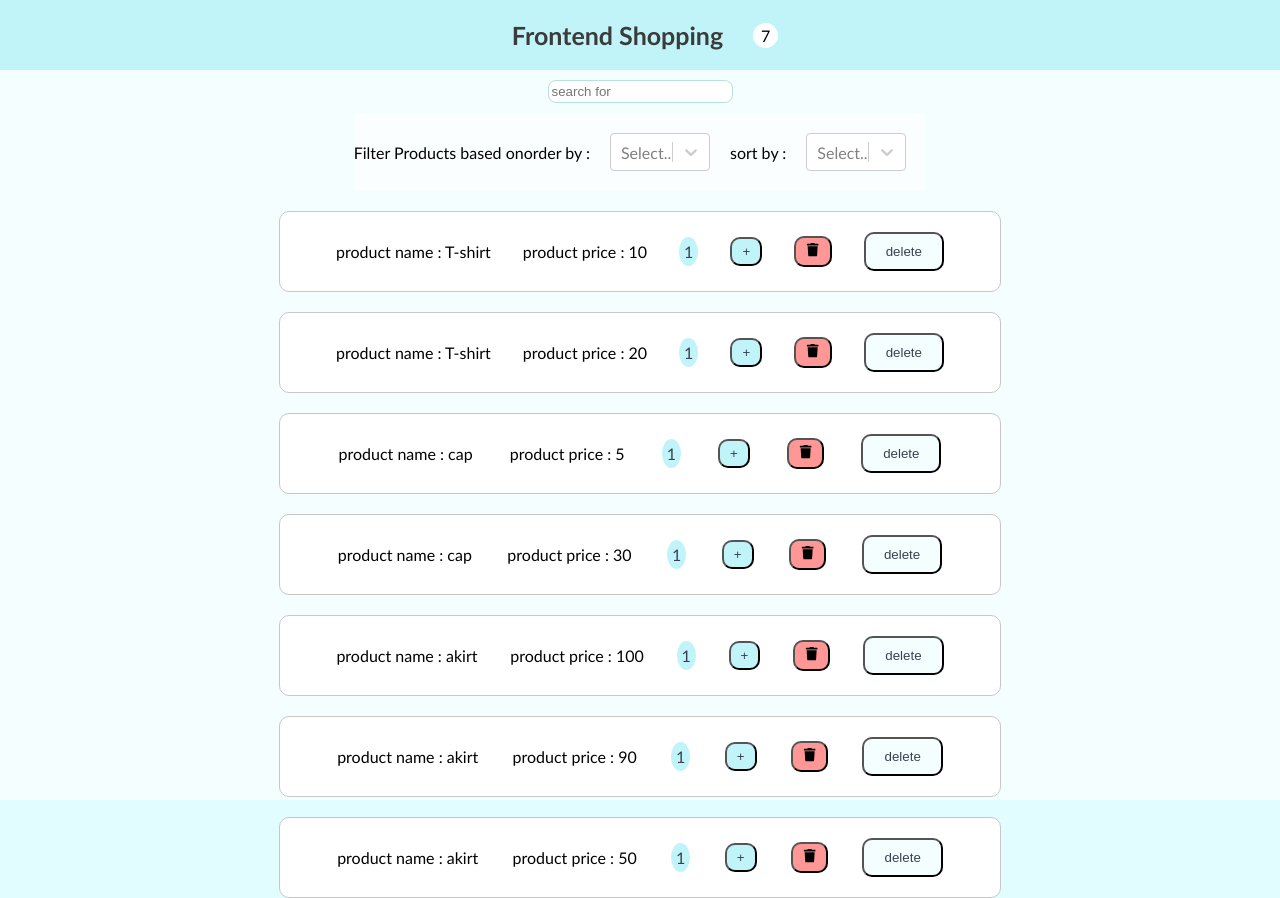
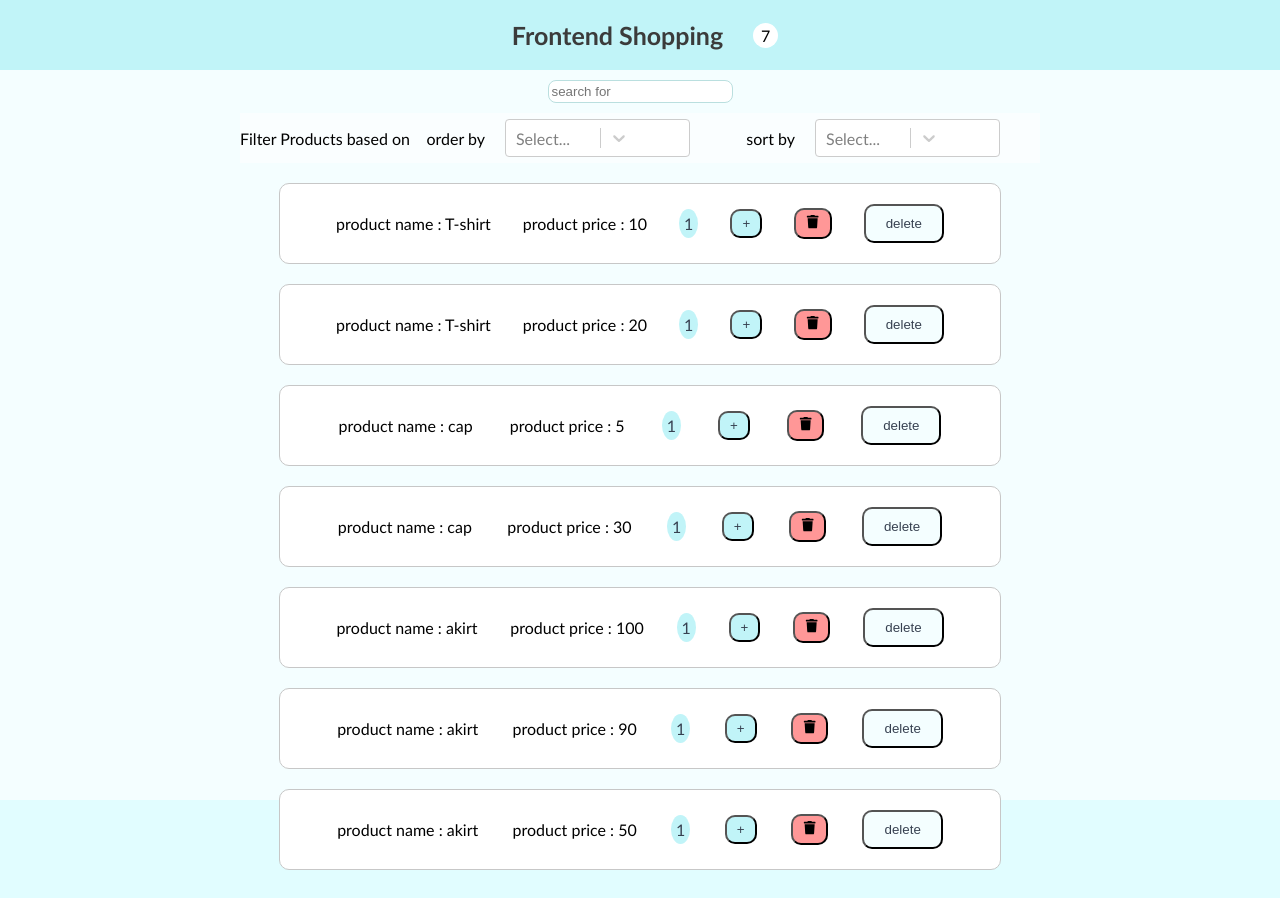
Before and after one commit to ZahraNejati79/first-react-, a React (Create React App) app: page / in a window 1280 px wide. After the commit the page ends 870 px from the top, so only its background shows below. Built offline with nearby package versions, Linux system fonts and the light colour scheme.

Commit message:
reusability SelectComponent

```diff
--- /dev/null
+++ b/src/common/Select/Select.js
@@ -0,0 +1,18 @@
+import Select from "react-select";
+import styles from "./Select.module.css";
+const SelectComponent = ({ value, onChange, options, title, className }) => {
+  return (
+    <div className={className}>
+      <div>{title}</div>
+      <Select
+        className={styles.Select}
+        value={value}
+        onChange={onChange}
+        options={options}
+        title={title}
+      />
+    </div>
+  );
+};
+
+export default SelectComponent;
--- a/src/components/Filter/Filter.js
+++ b/src/components/Filter/Filter.js
@@ -1,7 +1,7 @@
 import { useState } from "react";
 import { useProductAction } from "../providerContext/providerContext";
-import Select from "react-select";
 import styles from "./Filter.module.css";
+import SelectComponent from "../../common/Select/Select";
 const options = [
   { value: "", label: "All" },
   { value: "S", label: "S" },
@@ -32,24 +32,20 @@ const Filter = () => {
   return (
     <div className={styles.filterContainer}>
       <p>Filter Products based on</p>
-      <div className={styles.FilterSelect}>
-        order by :
-        <Select
+      <SelectComponent
+        options={options}
+        value={value}
         className={styles.Select}
-          value={value}
         onChange={filtertHandler}
-          options={options}
+        title="order by"
       />
-      </div>
-      <div className={styles.FilterSelect}>
-        sort by :
-        <Select
+      <SelectComponent
+        options={sortOptions}
+        value={sort}
         className={styles.Select}
-          value={sort}
         onChange={sortHandler}
-          options={sortOptions}
+        title="sort by"
       />
-      </div>
     </div>
   );
 };
--- a/src/components/Filter/Filter.module.css
+++ b/src/components/Filter/Filter.module.css
@@ -1,18 +1,16 @@
 .filterContainer {
-  background-color: rebeccapurple;
-  width: 500 px;
+  width: 90%;
+  max-width: 800px;
   height: 30 px;
   background-color: rgb(250, 254, 255);
   display: flex;
-  justify-content: space-evenly;
+  justify-content: space-between;
+  align-items: center;
+  flex: 1 0 50px;
+}
+.filterContainer div {
+  padding-right: 20px;
+  display: flex;
+  justify-content: space-between;
   align-items: center;
 }
-.FilterSelect {
-  display: flex;
-  justify-content: space-evenly;
-  align-items: center;
-}
-.Select {
-  margin: 20px;
-  width: 100px;
-}
```
Also changed, not shown: src/common/Select/Select.module.css (added). Lines whose indentation alone changed are shown as unchanged.
